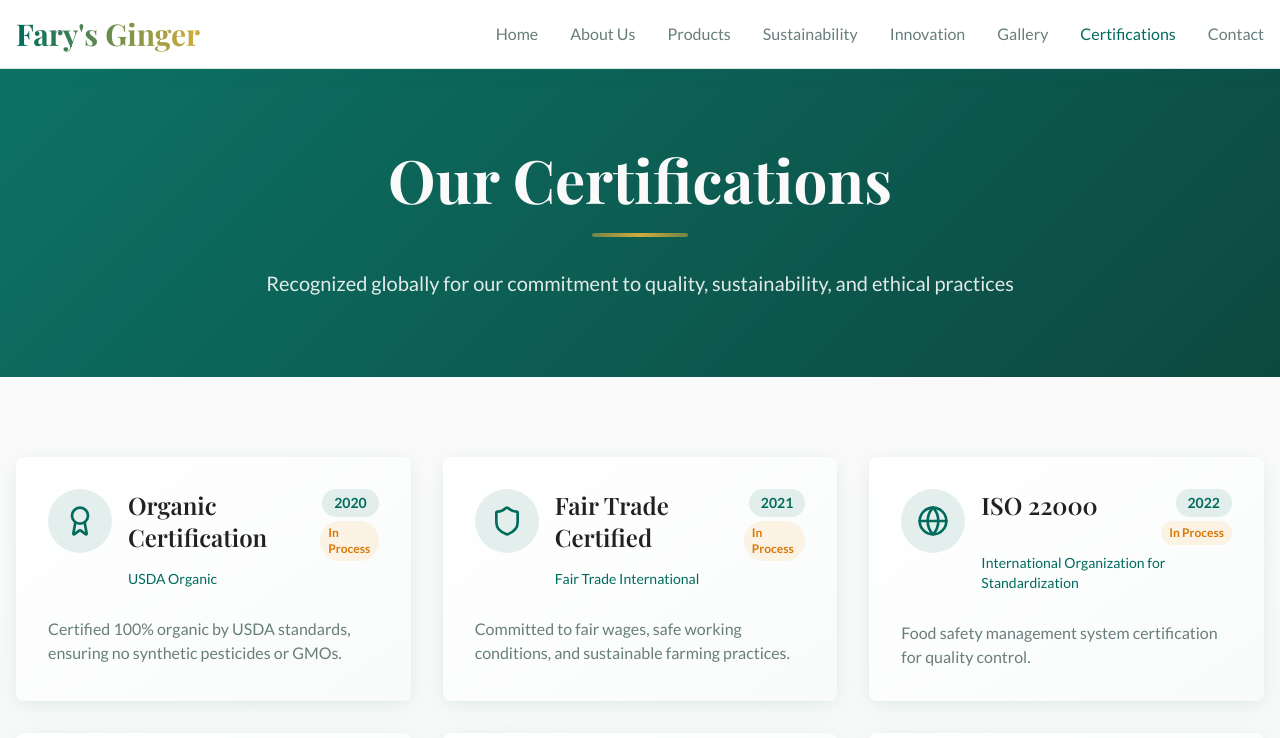
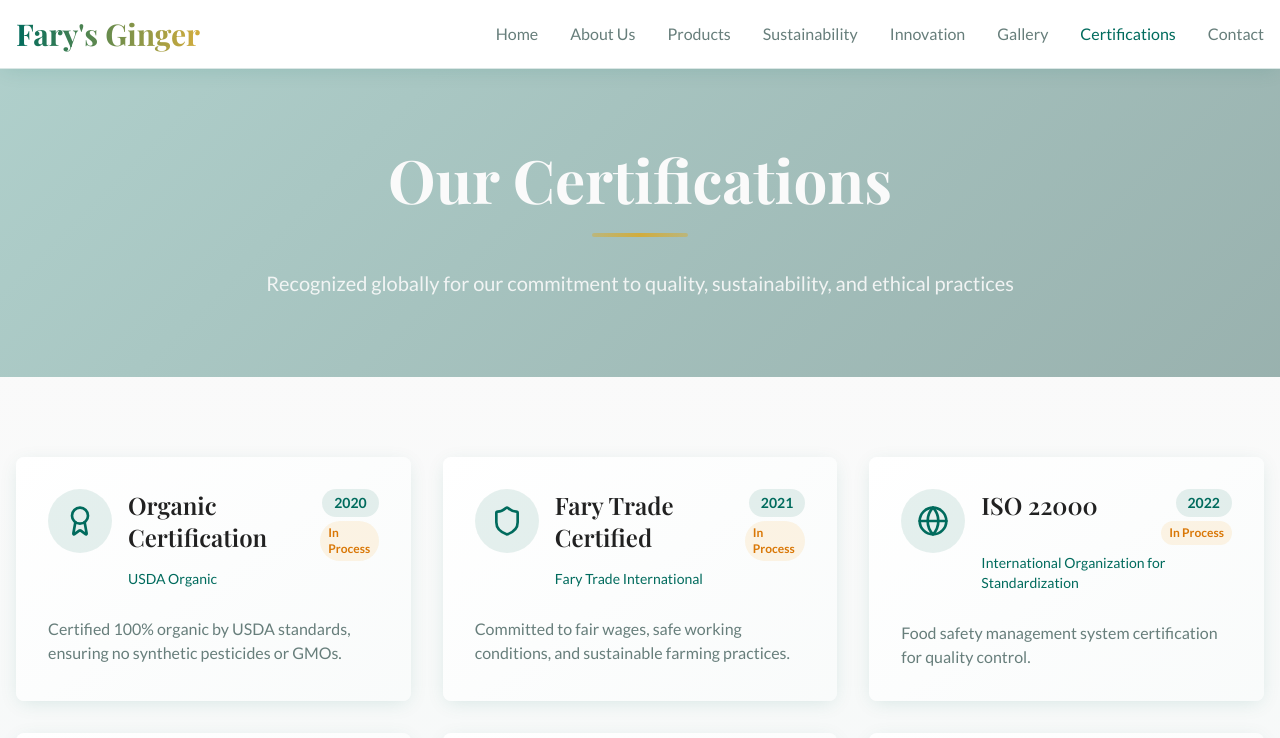
Before and after one commit to aks212/Fary-Trade, a React (Vite) app: page /certifications in a window 1280 px wide. Shown: the top 738 px of the page. Built offline with nearby package versions, Linux system fonts and the light colour scheme; the HTML template or start-up script is replaced by a standard one.

Commit message:
Update hero section and products
Remove green overlay from hero section, update product images for ginger powder and fresh ginger, and include them in hero slides. Change "Fary Trade" to "Fair Trade".

```diff
--- a/src/index.css
+++ b/src/index.css
@@ -39,7 +39,7 @@ All colors MUST be HSL.
     --radius: 0.5rem;
 
     /* Custom design tokens */
-    --gradient-hero: linear-gradient(135deg, hsl(172 100% 21% / 0.95), hsl(172 80% 15% / 0.98));
+    --gradient-hero: linear-gradient(135deg, hsl(172 100% 21% / 0.3), hsl(172 80% 15% / 0.4));
     --gradient-subtle: linear-gradient(180deg, hsl(0 0% 98%), hsl(172 30% 96%));
     --gradient-card: linear-gradient(145deg, hsl(0 0% 100%), hsl(172 20% 98%));
     --shadow-elegant: 0 4px 20px -4px hsl(172 100% 21% / 0.15);
@@ -85,7 +85,7 @@ All colors MUST be HSL.
     --input: 0 0% 25%;
     --ring: 172 100% 21%;
 
-    --gradient-hero: linear-gradient(135deg, hsl(172 100% 15% / 0.95), hsl(0 0% 13% / 0.98));
+    --gradient-hero: linear-gradient(135deg, hsl(172 100% 15% / 0.3), hsl(0 0% 13% / 0.4));
     --gradient-subtle: linear-gradient(180deg, hsl(0 0% 13%), hsl(172 30% 18%));
     --gradient-card: linear-gradient(145deg, hsl(0 0% 18%), hsl(172 20% 20%));
 
--- a/src/pages/About.tsx
+++ b/src/pages/About.tsx
@@ -79,7 +79,7 @@ const About = () => {
             </h2>
             <GoldDivider />
             <p className="text-xl mt-8 opacity-90">
-              We believe in responsible farming, fair trade practices, and community
+              We believe in responsible farming, Fary Trade practices, and community
               empowerment. Every product we create supports sustainable agriculture and
               contributes to the well-being of farming communities across Africa.
             </p>
--- a/src/pages/Certifications.tsx
+++ b/src/pages/Certifications.tsx
@@ -13,8 +13,8 @@ const Certifications = () => {
     },
     {
       icon: Shield,
-      title: "Fair Trade Certified",
-      issuer: "Fair Trade International",
+      title: "Fary Trade Certified",
+      issuer: "Fary Trade International",
       description: "Committed to fair wages, safe working conditions, and sustainable farming practices.",
       year: "2021",
       status: "In Process",
--- a/src/pages/Home.tsx
+++ b/src/pages/Home.tsx
@@ -54,6 +54,12 @@ const Home = () => {
       title: "Ginger Powder",
       subtitle: "Premium Quality",
       description: "Premium ground ginger for culinary excellence",
+    },
+    {
+      image: freshGinger,
+      title: "Fresh Ginger",
+      subtitle: "Natural Wellness",
+      description: "Organic fresh ginger roots with vibrant flavor",
     },
     {
       image: gingerFlakes,
--- a/src/pages/Sustainability.tsx
+++ b/src/pages/Sustainability.tsx
@@ -11,7 +11,7 @@ const Sustainability = () => {
     },
     {
       icon: Users,
-      title: "Fair Trade",
+      title: "Fary Trade",
       description: "Fair compensation and empowerment for all farming communities",
     },
     {
```
Also changed, not shown: src/assets/product-fresh-ginger.jpg, src/assets/product-ginger-powder.jpg.
